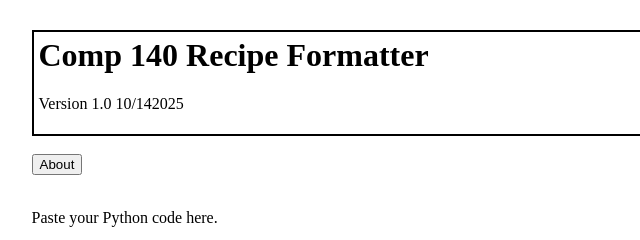
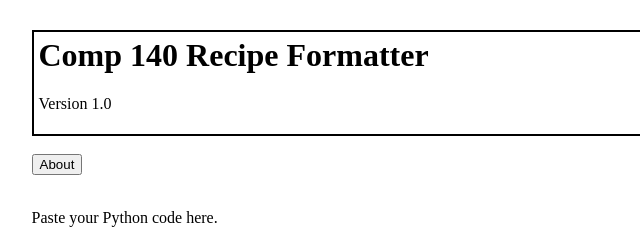
Before and after one commit to tunafish116/Comp140_Recipe_Formatter, a plain HTML site: page index.html in a window 1280 px wide. Shown: the top 240 px of the page, 198-838 px from the left. Drawn offline with Linux system fonts and the light colour scheme.

Commit message:
commitpls

```diff
--- a/index.html
+++ b/index.html
@@ -11,7 +11,7 @@
                 <td style="padding: 20px; border: none;" id="main-block">
                     <div id="main-title">
                         <h1 style="margin-top: 0px;">Comp 140 Recipe Formatter</h1>
-                        <p>Version 1.0 10/142025</p>
+                        <p>Version 1.0</p>
                     </div>
                     <br>
                     <button onclick="about_clicked()">About</button>
```
